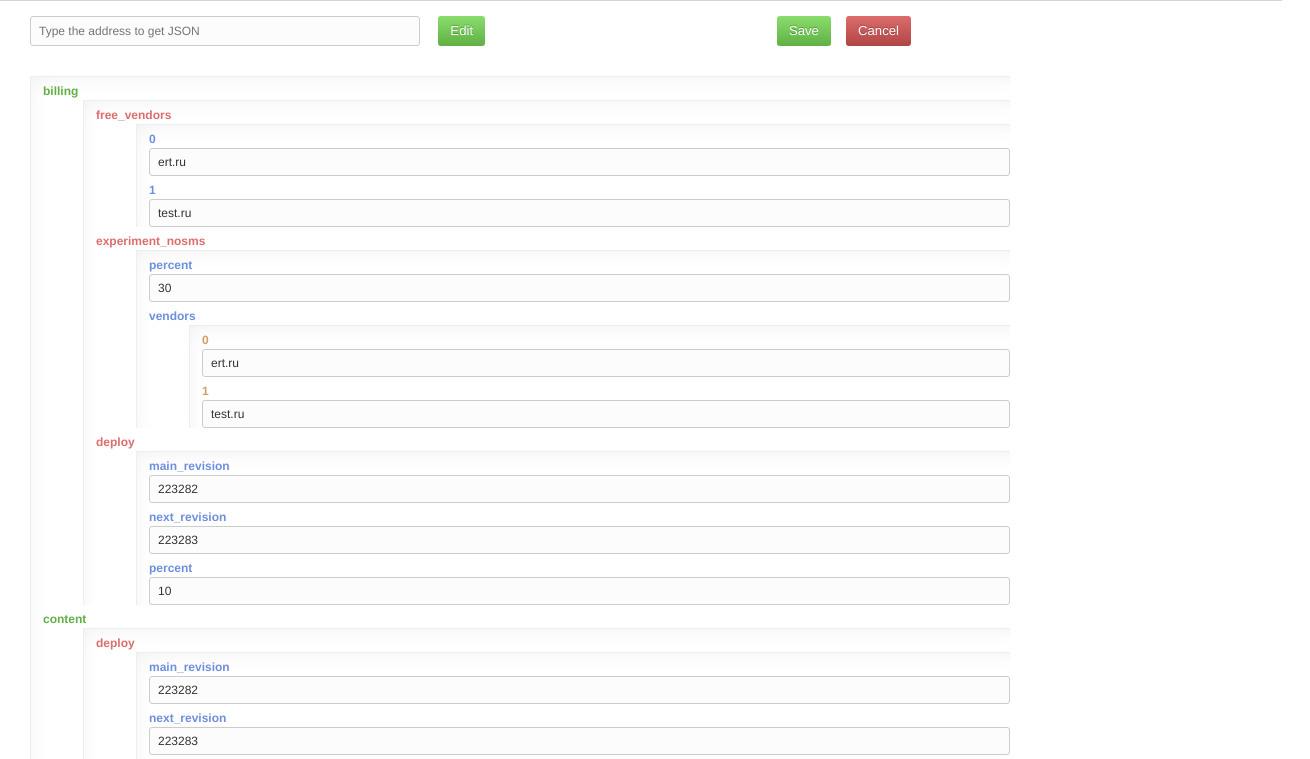
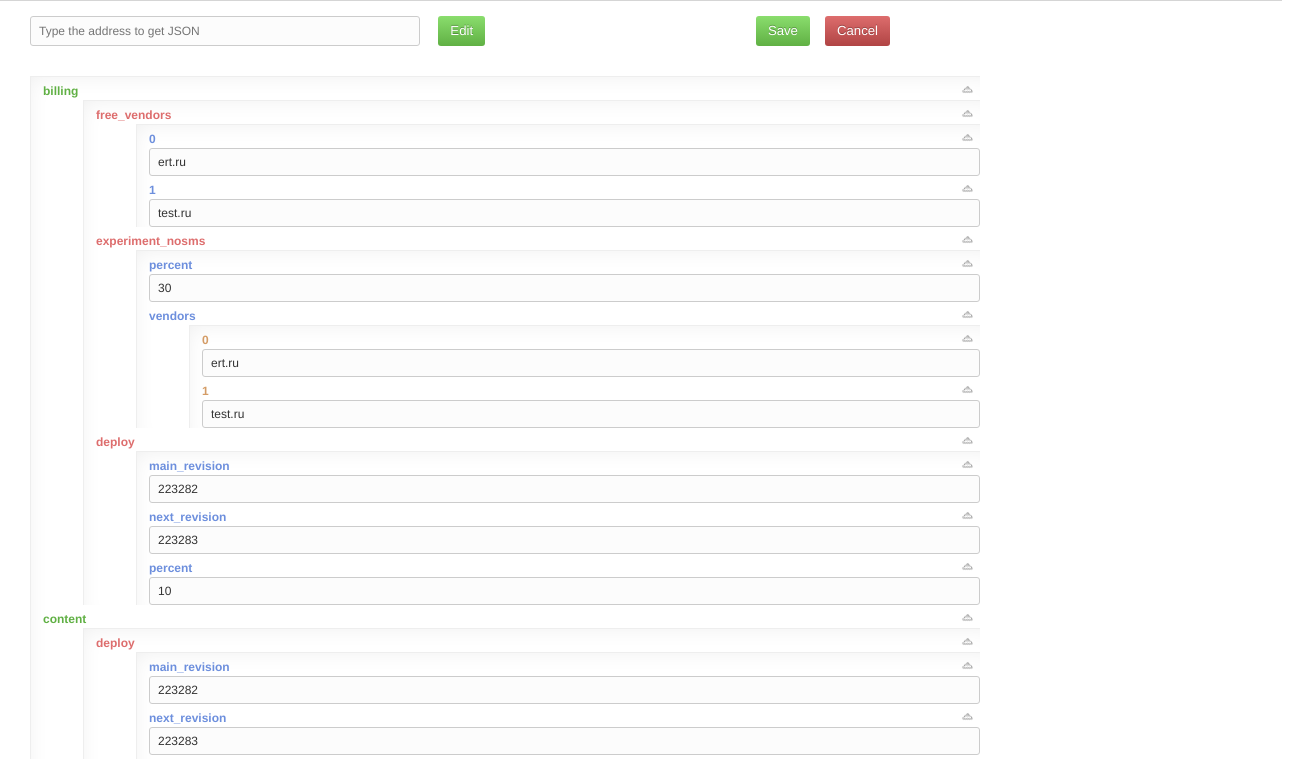
Before and after one commit to myfoxtail/json-editor, a plain HTML site: page index.html in a window 1280 px wide. Shown: the part 41-800 px from the top of the page, 1310 px wide, since content can reach past the window. Drawn offline with nearby package versions, Linux system fonts and the light colour scheme; some packages are replaced by stand-ins of ours.

Commit message:
updated directive ‘tree’ and styles bug fixes

```diff
--- a/css/style.css
+++ b/css/style.css
@@ -4,7 +4,9 @@
 
 	label { font-size: 1.2em; }
 
-.editor-container { margin-left: 30px; width: 100%; padding-top: 15px; margin-right : 30px; margin-bottom: 15px; }
+	#json-tree { margin-top: 30px; display: block; margin-right: 300px; margin-left : -40px; }
+
+.editor-container { padding-top: 15px; margin-bottom: 15px; display : block; padding-left : 30px; }
 input[type="text"] {  background: none repeat scroll 0 0 #FCFCFC;
 /*//border-color: #DDDDDD;*/
 box-shadow: 1px 1px 0 #FFFFFF;   border-radius: 3px;
@@ -60,3 +62,6 @@ input[type="text"]:focus { border-color: #60B044; box-shadow: 0 1px 2px rgba(0,
 
 .save-field { display: none; background: url('../img/ok-green.png') no-repeat 0 0; cursor: pointer; width: 16px; height: 16px; margin-left : -37px; margin-right : 40px; margin-top : 7px; position : absolute; }
 .undo { background: url('../img/close_box_red.png') no-repeat 0 0; cursor: pointer; width: 16px; height: 16px; position: absolute; margin-left : -57px; margin-top: 7px; display: none; }
+
+.view { background: url("../img/arrow-expanded.png") no-repeat 0 0; width: 16px; height: 16px; display : block; float : right; cursor: pointer; }
+.view.active { background: url("../img/arrow-expand.png") no-repeat 0 0;}
--- a/js/controllers/CtrlMain.js
+++ b/js/controllers/CtrlMain.js
@@ -23,7 +23,6 @@ function CtrlMain($scope, $http) {
 			}
 		},
 		'cluster': {
-			//"etcd_hosts",
 			"h1.karadev.ru": "h2.karadev.ru",
 			"h2.karadev.ru": "h1.karadev.ru"
 		},
@@ -35,7 +34,7 @@ function CtrlMain($scope, $http) {
 					'project': 'prod:billingprod'
 				},
 				{
-					'port': 3243,
+					'port': '3243',
 					'for': 'PostgresHostSlave',
 					'project': 'prod:billingprod'
 				},
@@ -48,15 +47,15 @@ function CtrlMain($scope, $http) {
 		}
 	};
 	$scope.test = test;
-	$scope.kiss = 3;
+
+	//$scope.test = {"success":true,"res":[{"id":"116065935","name":"Автовокзал или станция метро","count":"3"},{"id":"1243965738","name":"Аэропорт","count":"20"},{"id":"1712794098","name":"Больница","count":"7"},{"id":"518459756","name":"Гостиница, хостел, кемпинг","count":"52"},{"id":"-666429269","name":"Кафе, бар, ресторан, клуб","count":"694"},{"id":"-1336534990","name":"Конференц-зал, выставка","count":"18"},{"id":"550569626","name":"Морской или речной порт, набережная","count":"2"},{"id":"-1020791281","name":"Общественное место","count":"6"},{"id":"1438979630","name":"Офис или бизнес-центр","count":"223"},{"id":"-1390943894","name":"Парк","count":"16"},{"id":"957648744","name":"Спортивное сооружение","count":"5"},{"id":"2037543470","name":"Стадион","count":"1"},{"id":"1466832286","name":"Театр, кинотеатр","count":"29"},{"id":"-1462348633","name":"Торговый центр, магазин","count":"263"},{"id":"-1403963666","name":"Уличные точки","count":"7698"},{"id":"-140909068","name":"Учебное заведение","count":"27"},{"id":"-434582300","name":"Фитнес-центр, спа-салон","count":"20"}]};
 
 	$scope.getJSON = function(){
-//		$http.get($scope.url).success(function(res){
-//
-//		})
-		$scope.json = test;
-
-	}
+		if( !$scope.url ) return;
+		$http.get($scope.url).success(function(res){
+			$scope.test = res;
+		});
+	};
 
 	$scope.saveJSON = function() {
 		console.log($scope.test);
--- a/js/directives/DirTree.js
+++ b/js/directives/DirTree.js
@@ -1,67 +1,90 @@
-_jsonEditor.directive('tree', function($compile, $rootScope){
+_jsonEditor.directive('tree', function($compile){
 	return {
-		restrict: "E",
-		scope: { json: '=' },
-		require: 'ngModel',
-		transclude: true,
-		template:
-			'<ul class="json" ng-model="json">' +
-				'<li ng-repeat="(key, value) in json"><span>{{key}}</span>' +
-					'<tree json="json[key]" ng-model="json[key]"></tree>' +
+		restrict: "E"
+		, scope: { json: '=' }
+		, require: 'ngModel'
+		, transclude: true
+		, compile: function(tElement) {
+			var contents = tElement.contents().remove()
+				, compiledContents;
+
+			/**
+			 * Function createNodeEl
+			 *
+			 * @param {Object} scope
+			 * @returns {Node}
+			 */
+			function createNodeEl(scope){
+				var ul = '<ul class="json" ng-model="json">' +
+							'<li ng-repeat="(key, value) in json track by $index"><span>{{key}}</span>' +
+					'<span ng-click="view = !view" ng-class="{active: view}" class="view"></span>' +
+								'<tree json="json[key]" ng-model="json[key]" ng-hide="view"></tree>' +
 							'</li>' +
-			'</ul>'
-		, compile: function(tElement, tAttr, ngModel) {
-			var contents = tElement.contents().remove();
-			var compiledContents, test = {}, key = [];
-			return function (scope, iElement, iAttr, ngModel) {
-				if(!compiledContents) {
-					compiledContents = $compile(contents);
+						'</ul>';
+				return $compile(ul)(scope);
 			}
-				compiledContents(scope, function(clone, scope) {
-					if( scope.json instanceof Array && checkArrayToTable(scope.json) ) {
-						if( checkArrayToTable(scope.json) ) {
+
+			/**
+			 * Function createTableEl
+			 *
+			 * @param {Object} scope
+			 * @returns {Node}
+			 */
+			function createTableEl(scope) {
 				var theadString = '', tbodyString = '';
 				for( var i = 0, j = scope.json.length; i < j; i++ ) {
 					tbodyString += '<tr>';
 					for( var k in scope.json[i] ) {
-									if( !i ) {
-										theadString +=  '<td>' + k + '</td>';
-									}
+						if( !i ) theadString += '<td>' + k + '</td>';
 						tbodyString += '<td><input type="text" ng-model="json[' + i + '].' + k + '"/></td>';
 					}
 					tbodyString += '</tr>';
 				}
-							var table = $compile('<table class="inner-table">' +
+				return $compile(
+					'<table class="inner-table">' +
 						'<thead>' +
 							'<tr>' + theadString + '</tr>' +
 						'</thead>' +
 						'<tbody>' + tbodyString + '</tbody>' +
-								'</table>')(scope);
-							iElement.append(table);
-						} else {
-							var input = $compile('<input type="text" ng-model="json" >' +
-								'<span class="save-field"></span><span class="undo"></span>')(scope);
+					'</table>'
+				)(scope);
+			}
+
+			/**
+			 * Function createInputEL
+			 *
+			 * @param {Object} scope
+			 * @returns {Node}
+			 */
+			function createInputEL(scope) {
+				var input = $compile('<input type="text" ng-model="json"' + (( typeof scope.json == 'number' ) ? ' smartFloat ':'') + '>' +
+					'<span ng-click="saveJSON()" class="save-field"></span><span class="undo"></span>')(scope);
 				input.on('keyup', function(e) {
 					if( e.keyCode < 32 ) return;
 					this.style.border = '1px solid #60B044';
 					this.nextSibling.style.display = 'inline-block';
 					this.nextSibling.nextSibling.style.display = 'inline-block';
 				});
-							iElement.append(input);
+
+				return input;
 			}
 
-					} else if( scope.json && typeof scope.json !== 'object' ) {
-						var input = $compile('<input type="text" ng-model="json"' + (( typeof scope.json == 'number' ) ? ' smartFloat ':'') + '>' +
-							'<span class="save-field"></span><span class="undo"></span>')(scope);
-						input.on('keyup', function(e) {
-							if( e.keyCode < 32 ) return;
-							this.style.border = '1px solid #60B044';
-							this.nextSibling.style.display = 'inline-block';
-							this.nextSibling.nextSibling.style.display = 'inline-block';
-						});
-						iElement.append(input);
+			return function (scope, iElement) {
+				if( !compiledContents) {
+					compiledContents = $compile(contents);
+				}
+				compiledContents(scope, function(clone, scope) {
+					if( scope.json instanceof Array ) { // правила отображения массивов
+						if( checkArrayToTable(scope.json) ) {
+							iElement.append(createTableEl(scope));
 						} else {
-						iElement.append(clone);
+							iElement.append(createNodeEl(scope));
+							//iElement.append(createInputEL(scope));
+						}
+					} else if( scope.json instanceof Object ) { // правила отображения объектов
+						iElement.append(createNodeEl(scope));
+					} else if( scope.json && typeof scope.json !== 'object' ) { // правила отображения строк, булевых переменных, численных переменных
+						iElement.append(createInputEL(scope));
 					}
 				});
 			};
@@ -70,16 +93,11 @@ _jsonEditor.directive('tree', function($compile, $rootScope){
 });
 
 function checkArrayToTable(array) {
-	var tableObject = {};
-	for( var i = 0, l = array.length; i < l; i++ ) {
+	var tableObject = array[0];
+	for( var i = 1, l = array.length; i < l; i++ ) {
 		if( array[i] instanceof Object ) {
-			for( var j in array[i] ) {
-				if( !tableObject.hasOwnProperty(j) && !i ) tableObject[j] = [];
-				else if ( !tableObject.hasOwnProperty(j) && i ) return false;
-				tableObject[j].push(array[i][j]);
+			for( var j in array[i] ) if ( !tableObject.hasOwnProperty(j) ) return false;
+		} else return false;
 	}
-		} else return false;
-		//if( !tableObject[array[i]] )
+	return true;
 }
-	return tableObject;
-}
--- a/js/views/main.html
+++ b/js/views/main.html
@@ -11,7 +11,7 @@
 			</div>
 		</div>
 
-		<tree json="test" test="kiss" ng-model="json" style="margin-left: -40px; margin-top: 30px; display: block; margin-right: 300px;"></tree>
+		<tree json="test" test="kiss" ng-model="test" id="json-tree"></tree>
 
 	</div>
 
```
Also changed, not shown: img/arrow-expand.png (added), img/arrow-expanded.png (added). Lines whose indentation alone changed are shown as unchanged.
